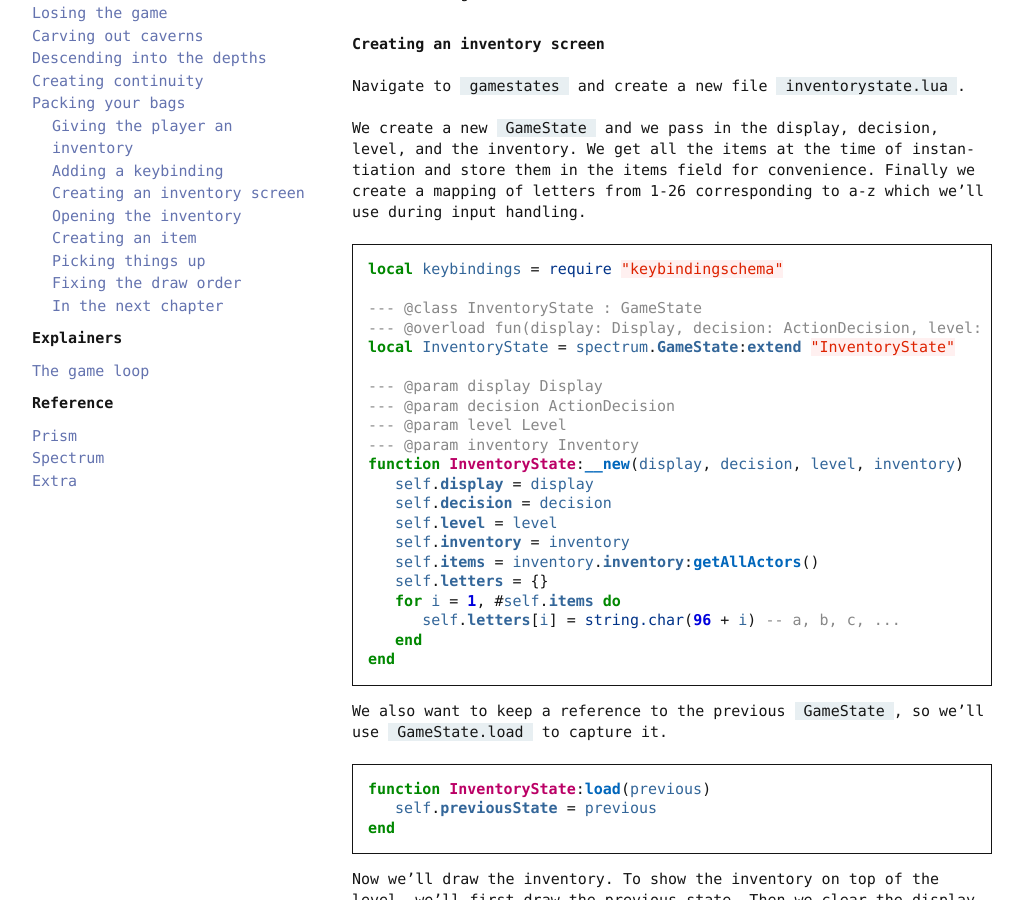
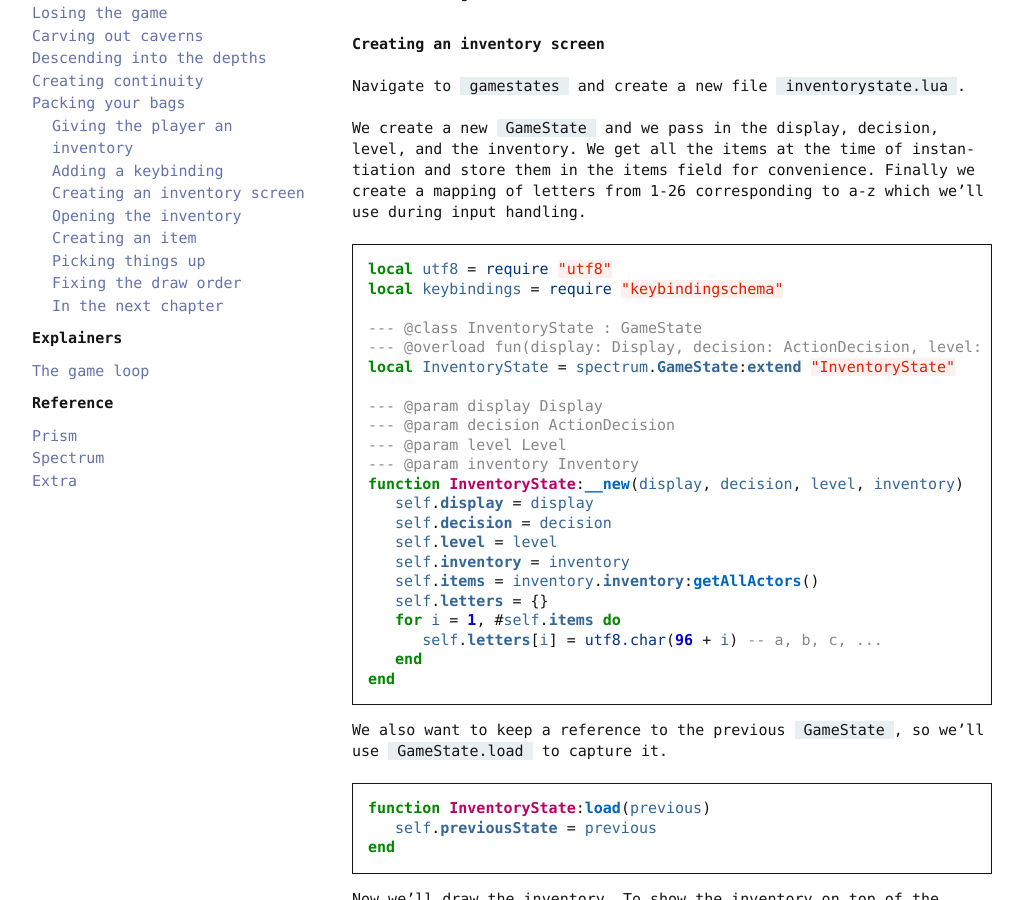
Before and after one commit to drewww/prism, a Sphinx documentation site: the page built from docs/source/making-a-roguelike/part10.rst, in a window 1280 px wide and 900 px high, scrolled down 750 px. Shown: the whole window, without its empty margins (118-1141 px from the left). Built offline with Sphinx 7.4.7, drawn with Linux system fonts in a browser that asks for light colours; pages that are not in the unit, such as notebooks, are missing from menus; cross-references to code outside the pages are shown as plain code.

Commit message:
Use utf8.char instead of string.char to support UTF-8

```diff
--- a/docs/source/making-a-roguelike/part10.rst
+++ b/docs/source/making-a-roguelike/part10.rst
@@ -50,6 +50,7 @@ Finally we create a mapping of letters from 1-26 corresponding to a-z which we'l
 
 .. code:: lua
 
+   local utf8 = require "utf8"
    local keybindings = require "keybindingschema"
 
    --- @class InventoryState : GameState
@@ -68,7 +69,7 @@ Finally we create a mapping of letters from 1-26 corresponding to a-z which we'l
       self.items = inventory.inventory:getAllActors()
       self.letters = {}
       for i = 1, #self.items do
-         self.letters[i] = string.char(96 + i) -- a, b, c, ...
+         self.letters[i] = utf8.char(96 + i) -- a, b, c, ...
       end
    end
 
```
Also changed, not shown: 1 other file.
